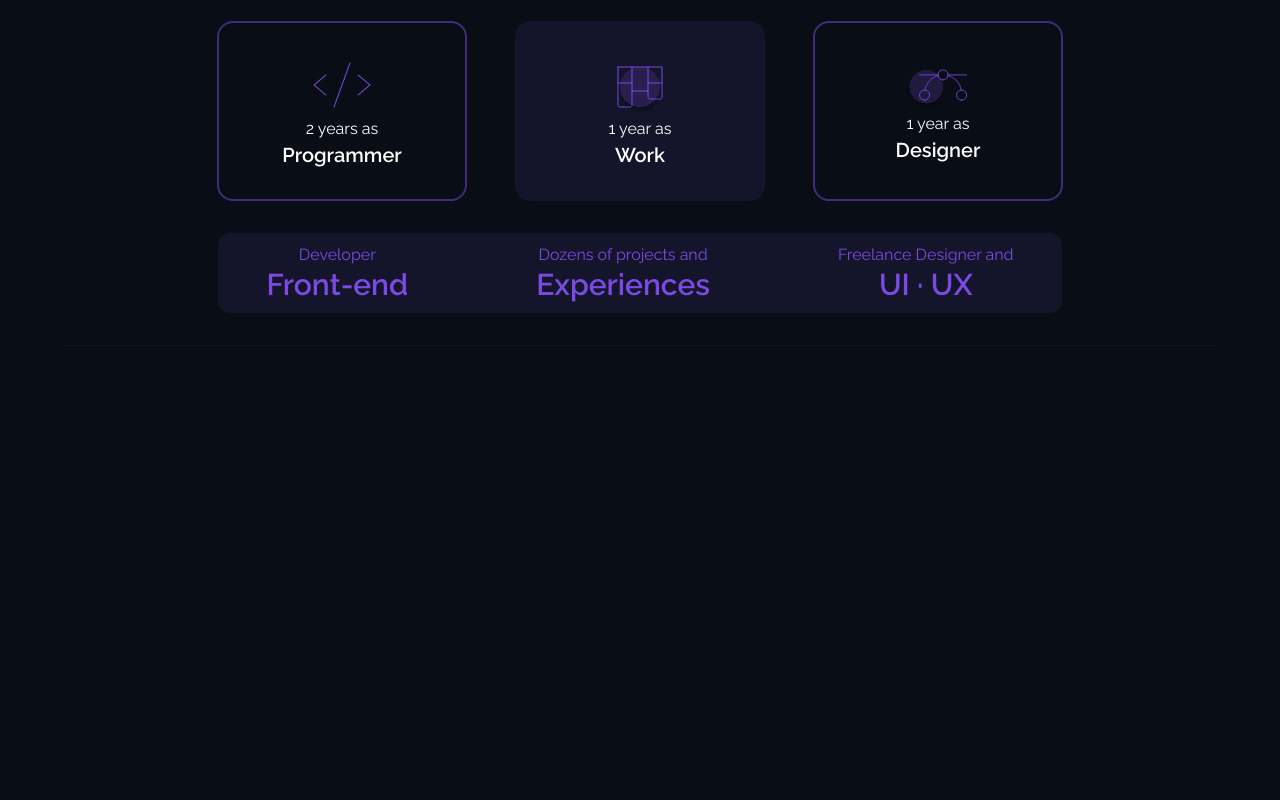
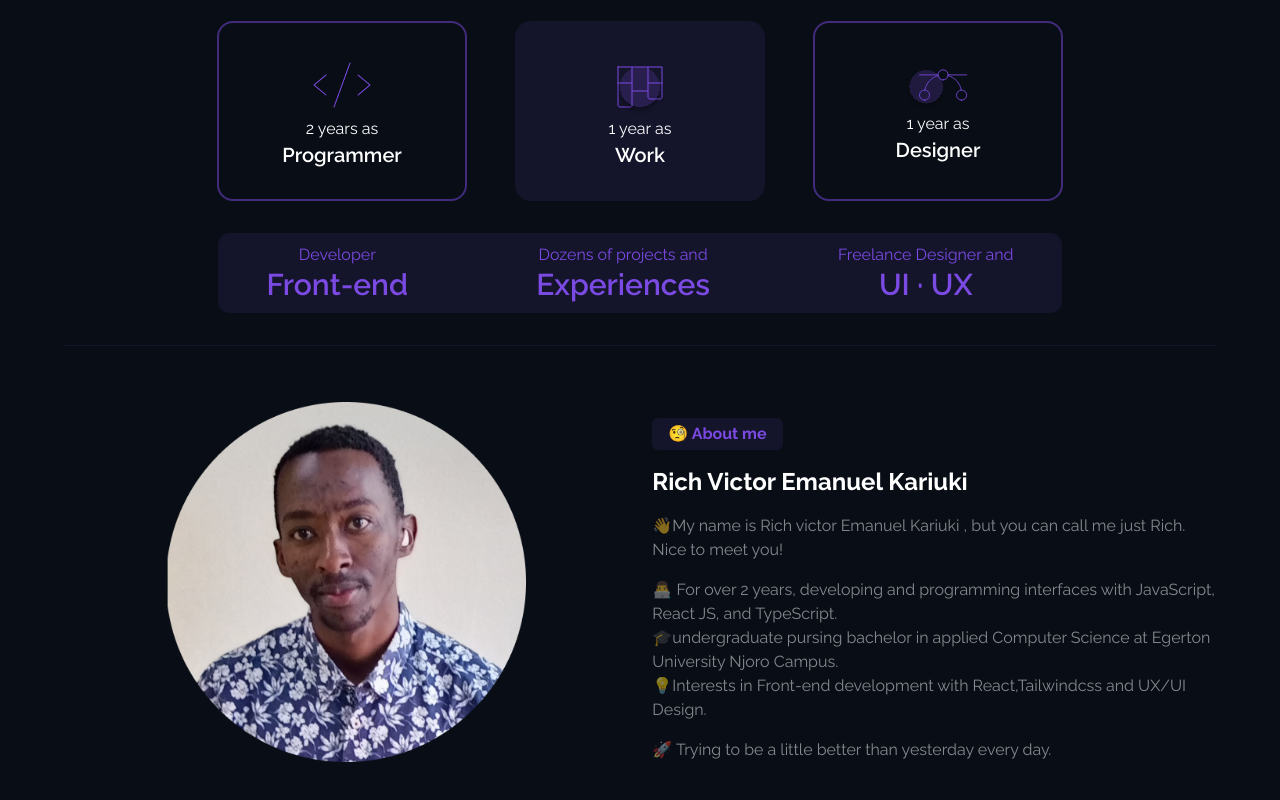
Before and after one commit to Trailblazer-dev/Portfolio, a React (Vite) app: page / in a window 1280 px wide. Shown: the part 548-1348 px from the top of the page. Before the commit the page ends 910 px from the top, so only its background shows below. Built offline with nearby package versions, Linux system fonts and the light colour scheme.

Commit message:
done building about section

```diff
--- a/package.json
+++ b/package.json
@@ -10,6 +10,9 @@
     "preview": "vite preview"
   },
   "dependencies": {
+    "@emotion/react": "^11.14.0",
+    "@emotion/styled": "^11.14.0",
+    "@mui/material": "^6.4.4",
     "@tailwindcss/vite": "^4.0.5",
     "lucide": "^0.475.0",
     "lucide-react": "^0.475.0",
--- a/src/App.jsx
+++ b/src/App.jsx
@@ -1,3 +1,4 @@
+import About from "./components/About"
 import Header from "./components/Header"
 import Hero from "./components/Hero"
 
@@ -10,6 +11,7 @@ function App() {
     <div>
       <Header />
       <Hero />
+      <About />
     </div>
     </>
   )
--- /dev/null
+++ b/src/components/About.jsx
@@ -0,0 +1,45 @@
+import { about } from "../constraints/constraint"
+import Button from "./Button"
+import { useMediaQuery } from '@mui/material';
+
+
+const About = () => {
+    // a boolean variable which check if the screen is md size and above
+    // if it is, the value of the variable is true else it is false
+    const isDesktop =useMediaQuery('(min-width: 768px)');
+
+  return (
+    <div id="about" className="contain flex flex-col justify-center items-center gap-4 py-10 md:flex-row lg:gap-6">
+        <div className="flex justify-center items-center mb-4 p-4 md:w-1/2">
+            <img src={about.img} alt="profile" className="w-[250px] h-[250px]  md:w-[360px] md:h-[360px] z-10" />
+        </div>
+        <div className="flex flex-col gap-4 md:w-1/2">
+            <Button swit={true} className={`px-4 font-bold`}>
+                {about.icon}
+            </Button>
+            <h1 className="text-title font-bold text-2xl break-words pr-[20%]">
+                {
+                    about.name
+                }
+            </h1>
+            <div className="flex flex-col gap-4 md:gap-0">
+                {/*  if the screen is md size and above, display the desktop array
+                // else display the mobile array */}
+                {
+                    isDesktop ? about.desktop.map((item,index)=>(
+                        <p key={index} className={`text-title/50 ${index === 0 || index ===3 ? 'pb-4':''}`}>
+                            {item.desc}
+                        </p>
+                    )) : about.mobile.map((item,index)=>(
+                        <p key={index} className="text-title/50">
+                            {item.text}
+                        </p>
+                    ))
+                }
+            </div>
+        </div>
+    </div>
+  )
+}
+
+export default About
--- a/src/components/Hero.jsx
+++ b/src/components/Hero.jsx
@@ -76,7 +76,7 @@ const Hero = () => {
         </a>
       </div>
     </div>
-    <div className="contain mb-4 mt-14  md:border-y md:border-lightdawn/10 md:py-8">
+    <div className="contain pb-4 mt-14  md:border-y md:border-lightdawn/10 md:py-8">
       <div className="flex flex-col gap-8 justify-center items-center  md:flex-row  lg:gap-12">
         {ExperienceSection.map((item,index)=>(
           <div className="flex flex-col justify-center items-center border-2 border-lightdawn/50 w-[250px] h-[180px] rounded-2xl even:border-none even:bg-lightdawn/10 hover:shadow-md hover:shadow-title/20" key={index}>
--- a/src/constraints/constraint.js
+++ b/src/constraints/constraint.js
@@ -1,19 +1,19 @@
-import LinkedIn from '../assets/icons/linkedin.png';
-import Github from '../assets/icons/github.png';
-import Email from '../assets/icons/email.png';
-import HeroImg from '../assets/heroImg.png';
-import Code from '../assets/icons/Code.png';
-import Work from '../assets/icons/ProjectsIcon.svg';
-import Design from '../assets/icons/DesignIcon.svg';
-import Art from '../assets/icons/art.svg';
-import DigitalFinance from '../assets/Digital Finance.png';
-import VirtualR from '../assets/VirtualR.png';
-import Perfume from '../assets/perfume.png';
-import AI from '../assets/Aichatting.png';
-import Rental from '../assets/rental.png';
-import Coffe from '../assets/coffee.png';
-import CheeseCake from '../assets/cheesecake.png';
-import Headphone from '../assets/headphone.png';
+import LinkedIn from "../assets/icons/linkedin.png";
+import Github from "../assets/icons/github.png";
+import Email from "../assets/icons/email.png";
+import HeroImg from "../assets/heroImg.png";
+import Code from "../assets/icons/Code.png";
+import Work from "../assets/icons/ProjectsIcon.svg";
+import Design from "../assets/icons/DesignIcon.svg";
+import Art from "../assets/icons/art.svg";
+import DigitalFinance from "../assets/Digital Finance.png";
+import VirtualR from "../assets/VirtualR.png";
+import Perfume from "../assets/perfume.png";
+import AI from "../assets/Aichatting.png";
+import Rental from "../assets/rental.png";
+import Coffe from "../assets/coffee.png";
+import CheeseCake from "../assets/cheesecake.png";
+import Headphone from "../assets/headphone.png";
 import Reacticon from "../assets/tools/React.png";
 import JavaScript from "../assets/tools/Javascript.png";
 import TypeScript from "../assets/tools/TypeScript.png";
@@ -37,207 +37,234 @@ import Dockericon from "../assets/tools/Docker.png";
 import whatappicon from "../assets/WhatsappLogo.png";
 import Planeicon from "../assets/PaperPlaneTilt.png";
 import CopyIcon from "../assets/CopySimple.png";
+import ProfileImg from "../assets/profile.png";
 
-export const header=[
+export const header = [
   {
-    title:"Home",
-    id:"hero"
+    title: "Home",
+    id: "hero",
   },
   {
-    title:"About me",
-    id:"about"
+    title: "About me",
+    id: "about",
   },
   {
-    title:"Projects",
-    id:"project"
+    title: "Projects",
+    id: "project",
   },
   {
-    title:"Skills",
-    id:"skills"
+    title: "Skills",
+    id: "skills",
   },
   {
-    title:"Contact",
-    id:"contact"
-}
-];
-
-export const heroSection={
-    caption:"👋 Greetings!",
-    title:"Rich Kariuki",
-    subtitle:"Front-end developer · UI designer",
-    icons: [
-        {
-            icon:LinkedIn,
-            url:"https://www.linkedin.com/in/rich-victor-emanuel-001165196/",
-            alt:"LinkedIn",
-            id:1,
-
-        },
-        {
-            icon:Github,
-            url:"https://github.com/Trailblazer-dev",
-            alt:"Github",
-            id:2
-        },
-        {
-            icon:Email,
-            url:"mailto:richvictor830@gmail.com",
-            alt:"Email",
-            id:3
-        }
-
-    ],
-    Image:HeroImg,
-    button1:"Download CV",
-    button2:"Let's talk",
-
-};
-
-export const ExperienceSection =[
-    {
-        icon:Code,
-        years:"2 years as",
-        title:"Programmer",
-    },
-    {
-        icon:Work,
-        years:"1 year as",
-        title:"Work",
-    },
-    {
-        icon:Design,
-        years:"1 year as",
-        title:"Designer",
+    title: "Contact",
+    id: "contact",
   },
 ];
 
-export const ExperienceSection2 =[
+export const heroSection = {
+  caption: "👋 Greetings!",
+  title: "Rich Kariuki",
+  subtitle: "Front-end developer · UI designer",
+  icons: [
     {
-        subtitle:"Developer",
-        title:"Front-end",
+      icon: LinkedIn,
+      url: "https://www.linkedin.com/in/rich-victor-emanuel-001165196/",
+      alt: "LinkedIn",
+      id: 1,
     },
     {
-        subtitle:"Dozens of projects and",
-        title:"Experiences"
+      icon: Github,
+      url: "https://github.com/Trailblazer-dev",
+      alt: "Github",
+      id: 2,
     },
     {
-        subtitle:"Freelance Designer and",
-        title:"UI · UX"
+      icon: Email,
+      url: "mailto:richvictor830@gmail.com",
+      alt: "Email",
+      id: 3,
+    },
+  ],
+  Image: HeroImg,
+  button1: "Download CV",
+  button2: "Let's talk",
+};
+
+export const ExperienceSection = [
+  {
+    icon: Code,
+    years: "2 years as",
+    title: "Programmer",
+  },
+  {
+    icon: Work,
+    years: "1 year as",
+    title: "Work",
+  },
+  {
+    icon: Design,
+    years: "1 year as",
+    title: "Designer",
   },
 ];
 
-export const about =[
+export const ExperienceSection2 = [
   {
-        icon:"🧐About me",
-        name:"Rich Victor Emanuel Kariuki",
-        descrption:"👋My name is Rich victor Emanuel Kariuki , but you can call me just Rich. <br>Nice to meet you!<br> 👨‍💻 For over 2 years, developing and programming interfaces with JavaScript, React JS, and TypeScript. 🎓undergraduate pursing bachelor in applied Computer Science at Egerton University Njoro Campus. 💡Interests in Front-end development with React,Tailwindcss and UX/UI Design. 🚀 Trying to be a little better than yesterday every day."
-    }
-]
-
-export const portfolio =[
-    {
-        icon:"🔗 Portfolio",
-        title:"Works and projects",
-        container:[
-            {
-                id:1,
-                title:"UI Design",
-                icon:Design,
+    subtitle: "Developer",
+    title: "Front-end",
   },
   {
-                id:2,
-                title:"Design",
-                icon:Art,
+    subtitle: "Dozens of projects and",
+    title: "Experiences",
   },
   {
-                id:3,
-                title:"UI Design",
-                icon:Design,
+    subtitle: "Freelance Designer and",
+    title: "UI · UX",
+  },
+];
+
+export const about =
+  {
+    icon: "🧐 About me",
+    name: "Rich Victor Emanuel Kariuki",
+    img:ProfileImg,
+    desktop: [
+      {
+        desc:
+          "👋My name is Rich victor Emanuel Kariuki , but you can call me just Rich. Nice to meet you!",
+      },
+      {
+        desc:
+          "👨‍💻 For over 2 years, developing and programming interfaces with JavaScript, React JS, and TypeScript.",
+      },
+      {
+        desc:
+          "🎓undergraduate pursing bachelor in applied Computer Science at Egerton University Njoro Campus.",
+      },
+      {
+        desc:
+          "💡Interests in Front-end development with React,Tailwindcss and UX/UI Design.",
+      },
+      {
+        desc: "🚀 Trying to be a little better than yesterday every day.",
       },
     ],
-        projects:[
+    mobile:[
+        {text:"But you can call me just Rich. Nice to meet you! For over 2 years, I have been developing and programming interfaces with JavaScript, React JS, and TypeScript. Undergraduate pursing bachelor  in applied Computer Science at Egerton University Njoro Campus. Interested in Front-end development with React, React Native, and UX/UI Design."},{
+        text:"🚀 Trying to be a little better than yesterday every day."}
+    ]
+  };
+
+export const portfolio = [
   {
-                id:1,
-                title:"Digital Finance",
-                descrption:"Digital Finance is a fintech application designed to help users manage their finances efficiently.",
-                cta1:"JavaScript",
-                cta2:"TailwindCss",
-                img:DigitalFinance,
-                url:"https://wwfinacingsite.netlify.app/"
+    icon: "🔗 Portfolio",
+    title: "Works and projects",
+    container: [
+      {
+        id: 1,
+        title: "UI Design",
+        icon: Design,
       },
       {
-                id:2,
-                title:"VirtualR",
-                descrption:"A sleek and futuristic website promoting VR development tools.",
-                cta1:"React JS",
-                cta2:"TailwindCss",
-                img:VirtualR,
-                url:"https://responsive-landig-page-react-tailwind-css.vercel.app/"
+        id: 2,
+        title: "Design",
+        icon: Art,
       },
       {
-                id:3,
-                title:"Perfume Landing Page",
-                descrption:"A visually striking perfume advertisement website",
-                cta1:"JavaScript",
-                cta2:"TailwindCss",
-                img:Perfume,
-                url:"https://perfume01.netlify.app/"
+        id: 3,
+        title: "UI Design",
+        icon: Design,
+      },
+    ],
+    projects: [
+      {
+        id: 1,
+        title: "Digital Finance",
+        descrption:
+          "Digital Finance is a fintech application designed to help users manage their finances efficiently.",
+        cta1: "JavaScript",
+        cta2: "TailwindCss",
+        img: DigitalFinance,
+        url: "https://wwfinacingsite.netlify.app/",
       },
       {
-                id:4,
-                title:"AI Chat App",
-                descrption:"A sleek and modern AI chat application landing page with a dark theme and neon accents.",
-                cta1:"React JS",
-                cta2:"TailwindCss",
-                img:AI,
-                url:"https://ai-chatting-website-in-react-js-with.vercel.app/"
+        id: 2,
+        title: "VirtualR",
+        descrption:
+          "A sleek and futuristic website promoting VR development tools.",
+        cta1: "React JS",
+        cta2: "TailwindCss",
+        img: VirtualR,
+        url: "https://responsive-landig-page-react-tailwind-css.vercel.app/",
       },
       {
-                id:5,
-                title:"House Rental Website ",
-                descrption:"A clean and modern real estate website for renting homes.",
-                cta1:"JavaScript",
-                cta2:"Css",
-                img:Rental,
-                url:"https://rentsl.netlify.app/"
+        id: 3,
+        title: "Perfume Landing Page",
+        descrption: "A visually striking perfume advertisement website",
+        cta1: "JavaScript",
+        cta2: "TailwindCss",
+        img: Perfume,
+        url: "https://perfume01.netlify.app/",
       },
       {
-                id:6,
-                title:"Coffee Website",
-                descrption:"A rich and sophisticated design that highlights premium coffee experiences.",
-                cta1:"React JS",
-                cta2:"TailwindCss",
-                img:Coffe,
-                url:"https://coffe-website-react.vercel.app/"
+        id: 4,
+        title: "AI Chat App",
+        descrption:
+          "A sleek and modern AI chat application landing page with a dark theme and neon accents.",
+        cta1: "React JS",
+        cta2: "TailwindCss",
+        img: AI,
+        url: "https://ai-chatting-website-in-react-js-with.vercel.app/",
       },
       {
-                id:7,
-                title:"Cheesecake Website",
-                descrption:"A warm and inviting web design for a cheesecake brand.",
-                cta1:"JavaScript",
-                cta2:"TailwindCss",
-                img:CheeseCake,
-                url:"https://cheesecake2.netlify.app/"
+        id: 5,
+        title: "House Rental Website ",
+        descrption: "A clean and modern real estate website for renting homes.",
+        cta1: "JavaScript",
+        cta2: "Css",
+        img: Rental,
+        url: "https://rentsl.netlify.app/",
       },
       {
-                id:8,
-                title:"Headphone ",
-                descrption:"A sleek and modern product page for the Beats 3 wireless headphones.",
-                cta1:"JavaScript",
-                cta2:"Css",
-                img:Headphone,
-                url:"https://head12.netlify.app/"
-            }
+        id: 6,
+        title: "Coffee Website",
+        descrption:
+          "A rich and sophisticated design that highlights premium coffee experiences.",
+        cta1: "React JS",
+        cta2: "TailwindCss",
+        img: Coffe,
+        url: "https://coffe-website-react.vercel.app/",
+      },
+      {
+        id: 7,
+        title: "Cheesecake Website",
+        descrption: "A warm and inviting web design for a cheesecake brand.",
+        cta1: "JavaScript",
+        cta2: "TailwindCss",
+        img: CheeseCake,
+        url: "https://cheesecake2.netlify.app/",
+      },
+      {
+        id: 8,
+        title: "Headphone ",
+        descrption:
+          "A sleek and modern product page for the Beats 3 wireless headphones.",
+        cta1: "JavaScript",
+        cta2: "Css",
+        img: Headphone,
+        url: "https://head12.netlify.app/",
+      },
     ],
-        more:"See more projects on github"
-    }
+    more: "See more projects on github",
+  },
 ];
 
 export const skills = {
-    icon:"🧑‍💻 Skills · Experiences",
-    title:"Technologies and skills",
-    subtitle:"Techs I use daily",
-    techstacks:[
+  icon: "🧑‍💻 Skills · Experiences",
+  title: "Technologies and skills",
+  subtitle: "Techs I use daily",
+  techstacks: [
     Reacticon,
     JavaScript,
     TypeScript,
@@ -247,10 +274,10 @@ export const skills = {
     Figmaicon,
     Githubicon,
     Shapeicon,
-        Insomniaicon
+    Insomniaicon,
   ],
-    subtitle2:"Other techs I have worked on projects with",
-    techstacks2:[
+  subtitle2: "Other techs I have worked on projects with",
+  techstacks2: [
     Bitbucketicon,
     Vueicon,
     Nodejsicon,
@@ -261,44 +288,43 @@ export const skills = {
     Postgresqlicon,
     MongoDBicon,
     Dockericon,
-    ]
+  ],
 };
 
-export const contact ={
-    icon:"📬 Contacts",
-    title:"Get in touch",
-    whatapp:{
-        icon:whatappicon,
-        text:"Let's talk",
+export const contact = {
+  icon: "📬 Contacts",
+  title: "Get in touch",
+  whatapp: {
+    icon: whatappicon,
+    text: "Let's talk",
   },
-    email:{
-        icon:Planeicon,
-        text:"richvictor830@gmail.com",
-        copyicon:CopyIcon
-    }
+  email: {
+    icon: Planeicon,
+    text: "richvictor830@gmail.com",
+    copyicon: CopyIcon,
+  },
 };
 
-export const footer ={
-    copyright:"Copyright © Rich Kariuki.2025",
-    socials:[
+export const footer = {
+  copyright: "Copyright © Rich Kariuki.2025",
+  socials: [
     {
-            icon:LinkedIn,
-            url:"https://www.linkedin.com/in/rich-victor-emanuel-001165196/",
-            alt:"LinkedIn",
-            id:1,
-
+      icon: LinkedIn,
+      url: "https://www.linkedin.com/in/rich-victor-emanuel-001165196/",
+      alt: "LinkedIn",
+      id: 1,
     },
     {
-            icon:Github,
-            url:"https://github.com/Trailblazer-dev",
-            alt:"Github",
-            id:2
+      icon: Github,
+      url: "https://github.com/Trailblazer-dev",
+      alt: "Github",
+      id: 2,
     },
     {
-            icon:Email,
-            url:"mailto:richvictor830@gmail.com",
-            alt:"Email",
-            id:3
+      icon: Email,
+      url: "mailto:richvictor830@gmail.com",
+      alt: "Email",
+      id: 3,
     },
-    ]
-}
+  ],
+};
```
Also changed, not shown: 1 other file (tests, documents, lock files or other folders). Lines whose indentation alone changed are shown as unchanged.
